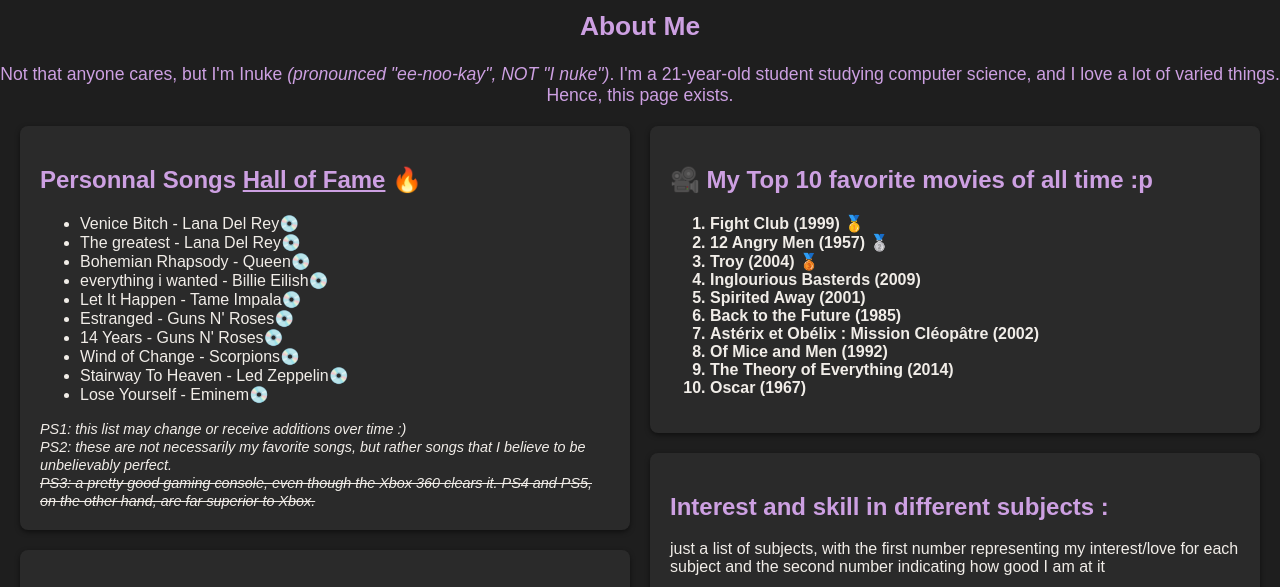
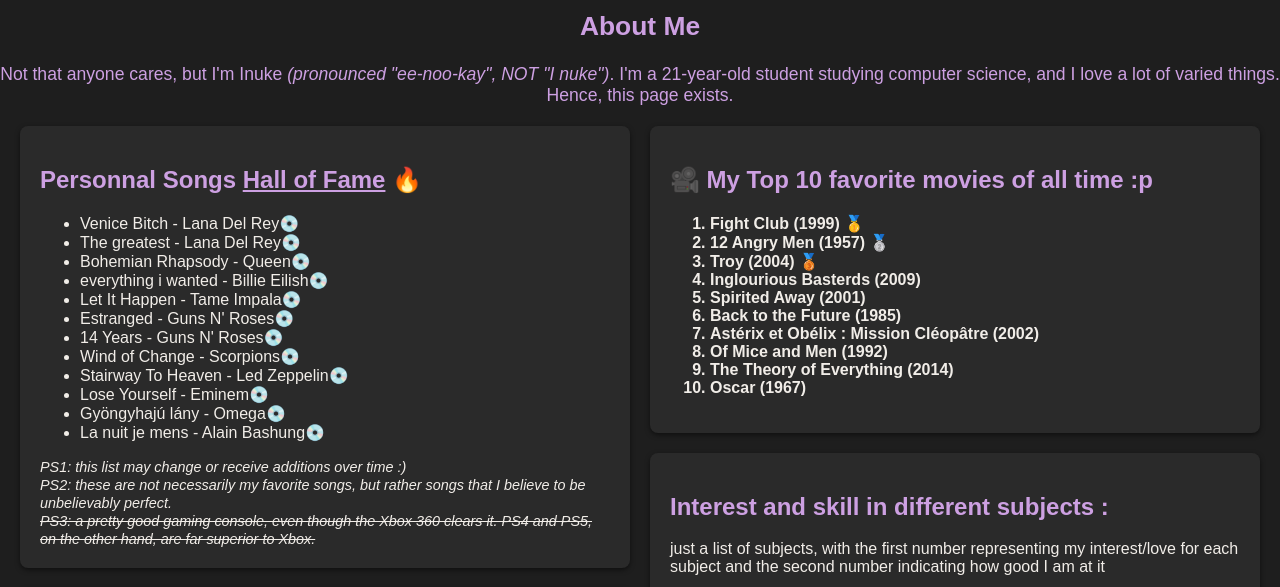
Before and after one commit to inukekeke/inukekeke.github.io, a plain HTML site: page index.html in a window 1280 px wide. Shown: the part 68-655 px from the top of the page. Drawn offline with Linux system fonts and the light colour scheme.

Commit message:
Update index.html

```diff
--- a/index.html
+++ b/index.html
@@ -198,6 +198,8 @@
                     <li>Wind of Change - Scorpions<a href="https://www.youtube.com/watch?v=n4RjJKxsamQ" target="_blank">💿</a></li>
                     <li>Stairway To Heaven - Led Zeppelin<a href="https://www.youtube.com/watch?v=QkF3oxziUI4" target="_blank">💿</a></li>
                     <li>Lose Yourself - Eminem<a href="https://youtu.be/xFYQQPAOz7Y?feature=shared" target="_blank">💿</a></li>
+                    <li>Gyöngyhajú lány - Omega<a href="https://www.youtube.com/watch?v=CGt-rTDkMcM" target="_blank">💿</a></li>
+                    <li>La nuit je mens - Alain Bashung<a href="https://youtu.be/0MYN8mAEKUo?si=PKTItWv3_2v2nJqp" target="_blank">💿</a></li>
                 </ul>
                 <span class="small-text">PS1: this list may change or receive additions over time :) <br>PS2: these are not necessarily my favorite songs, but rather songs that I believe to be
                     unbelievably perfect.</span>
```
